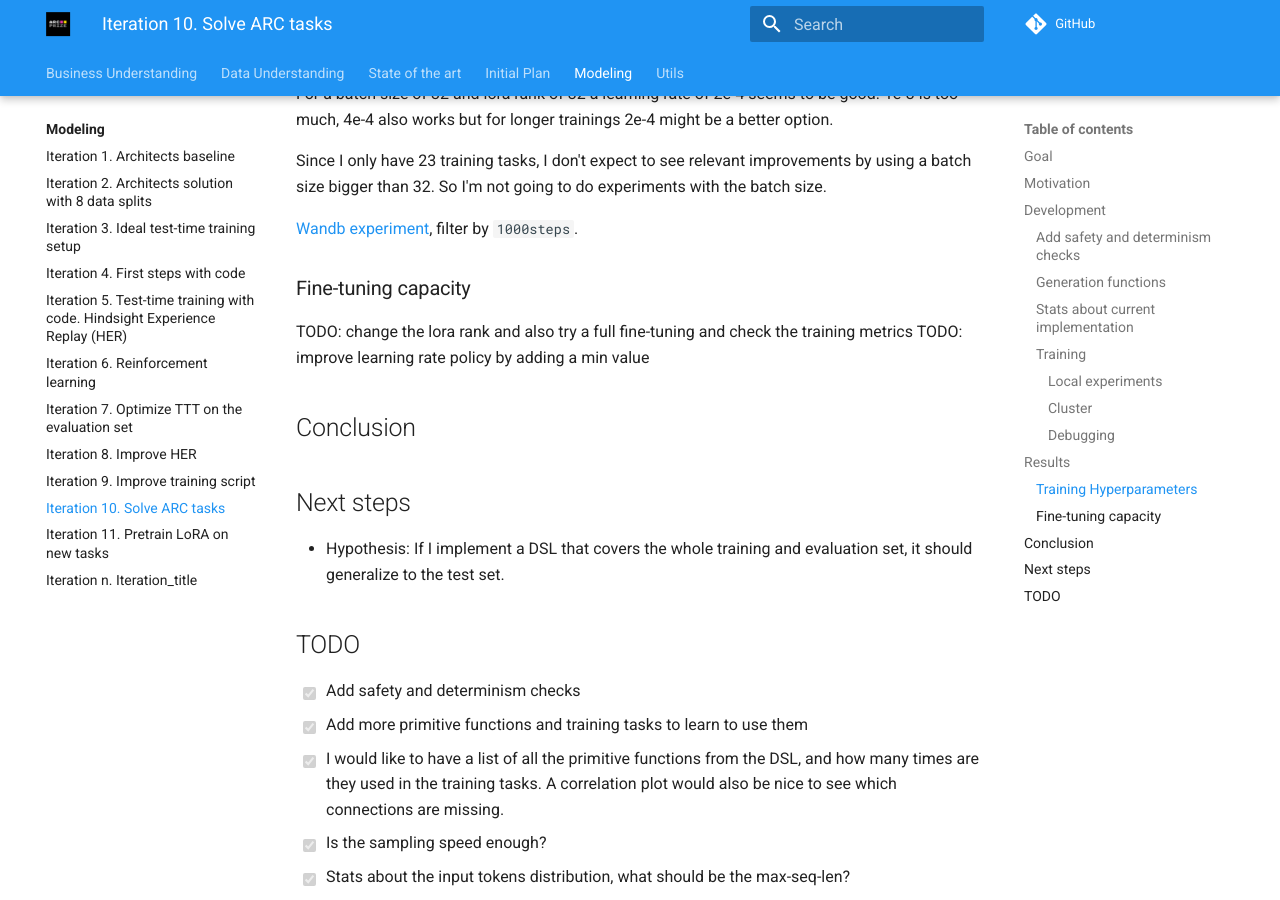
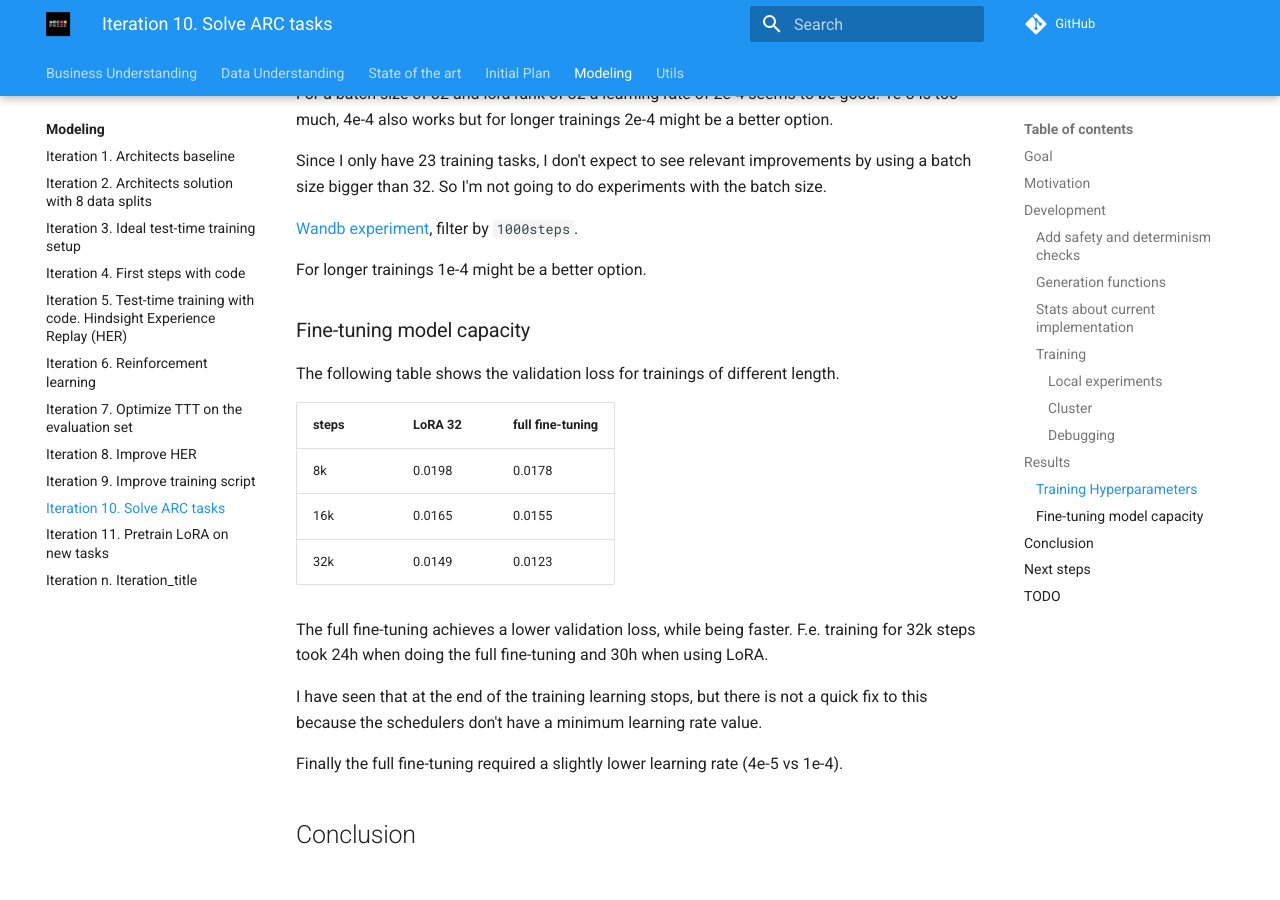
Before and after one commit to ironbar/arc25, an MkDocs documentation site: the page built from docs/modeling/Iteration_10_solve_arc_tasks.md, in a window 1280 px wide and 900 px high, scrolled down 3925 px. Built offline with MkDocs 1.6.1 and Material for MkDocs 9.7.7, drawn with Linux system fonts in a browser that asks for light colours; comment, search, counter and statistics services are not loaded.

Commit message:
added results from full fine-tuning

```diff
--- a/docs/modeling/Iteration_10_solve_arc_tasks.md
+++ b/docs/modeling/Iteration_10_solve_arc_tasks.md
@@ -396,10 +396,25 @@ bigger than 32. So I'm not going to do experiments with the batch size.
 
 [Wandb experiment](https://wandb.ai/guillermobarbadillo/2025-06-13-first-real-trainings/workspace?nw=nwuserguillermobarbadillo), filter by `1000steps`.
 
-### Fine-tuning capacity
+For longer trainings 1e-4 might be a better option.
 
-TODO: change the lora rank and also try a full fine-tuning and check the training metrics
-TODO: improve learning rate policy by adding a min value
+### Fine-tuning model capacity
+
+The following table shows the validation loss for trainings of different length.
+
+| steps | LoRA 32 | full fine-tuning |
+|-------|---------|------------------|
+| 8k    | 0.0198  | 0.0178           |
+| 16k   | 0.0165  | 0.0155           |
+| 32k   | 0.0149  | 0.0123           |
+
+The full fine-tuning achieves a lower validation loss, while being faster. F.e. training for 32k steps
+took 24h when doing the full fine-tuning and 30h when using LoRA.
+
+I have seen that at the end of the training learning stops, but there is not a quick fix to this because
+the schedulers don't have a minimum learning rate value.
+
+Finally the full fine-tuning required a slightly lower learning rate (4e-5 vs 1e-4).
 
 ## Conclusion
 
```
